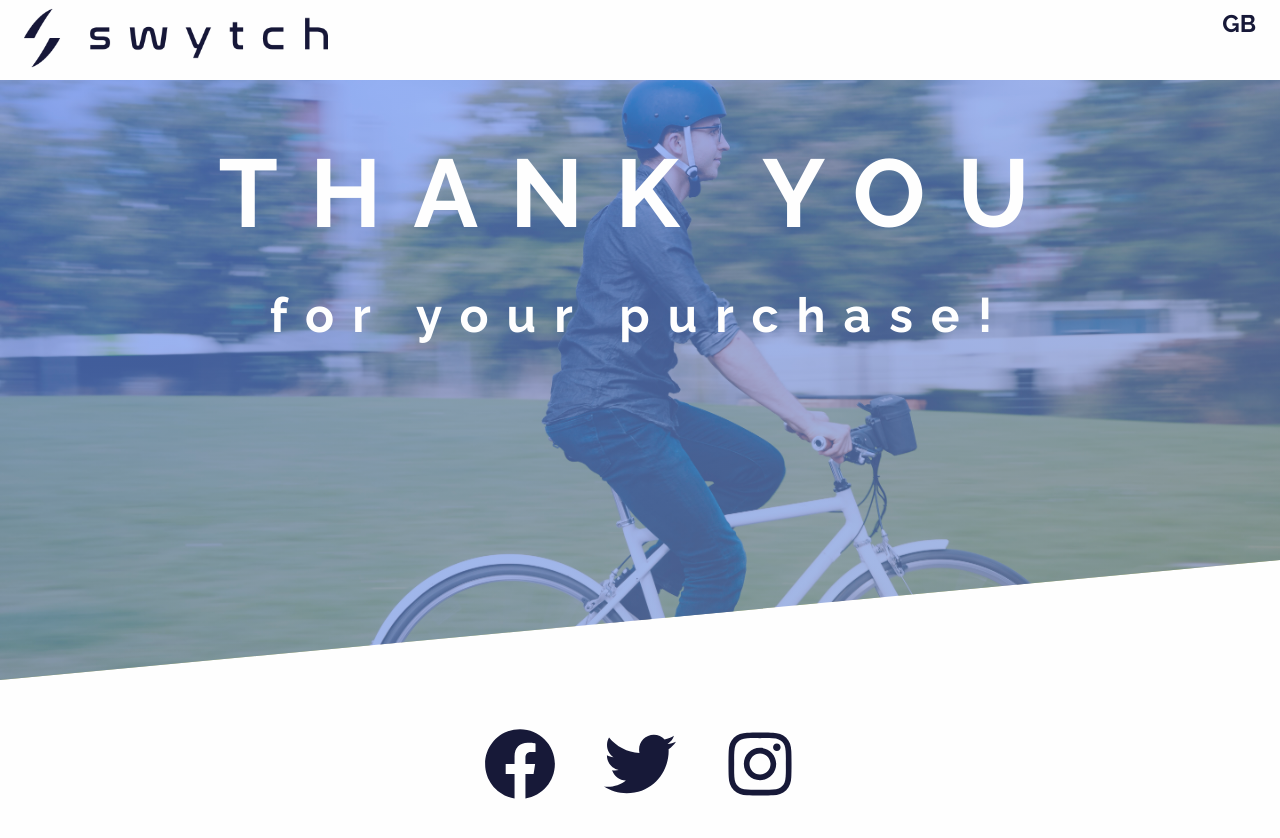
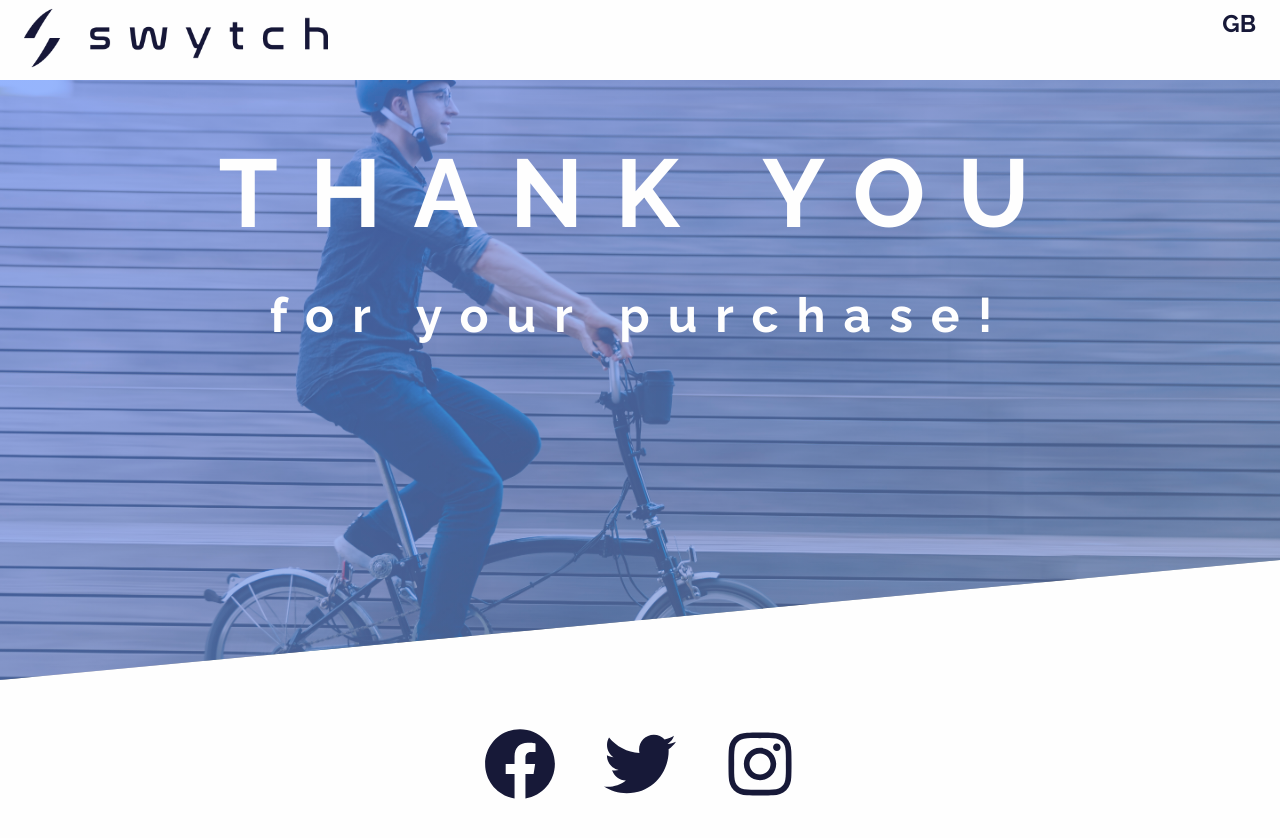
Before and after one commit to alteredco/mini_project, a React (Create React App) app: page /paid in a window 1280 px wide. Shown: the top 838 px of the page. Built offline with nearby package versions, Linux system fonts and the light colour scheme.

Commit message:
update styling

```diff
--- a/src/LandingPage.js
+++ b/src/LandingPage.js
@@ -5,6 +5,7 @@ import RtButton from './components/RtButton/RtButton';
 import Headline from './components/Headline/Headline';
 import Iframe from './components/Iframe/Iframe';
 import MainText from './components/MainText/MainText';
+import Card from './components/Card/Card';
 import Accordion from './components/Accordion/Accordion';
 import Footer from './components/Footer/Footer';
 import Countdown from './components/Countdown/Countdown';
@@ -36,8 +37,7 @@ function LandingPage() {
         </section>
         <section className="main--purchase__container">
         <MainText />
-        <h2>Order today for 50% off price</h2>
-        <h1>£399</h1>
+        <Card />
         <Countdown endDate="2020-08-01" />
         </section>
         <section className="main--payment__container" id="scrollTarget">
--- a/src/LandingPage.scss
+++ b/src/LandingPage.scss
@@ -1,6 +1,7 @@
 @import "./constants.scss";
 
 .main__container {
+  margin-bottom: 4vh;
   @include fade-in;
   &h1 {
     color: $titleColor;
--- a/src/PaidPage.scss
+++ b/src/PaidPage.scss
@@ -7,7 +7,7 @@
       rgba(78, 131, 255, 0.6),
       rgba(110, 137, 199, 0.6)
     ),
-    url("./assets/AM5A3980.jpg");
+    url("./assets/AM5A4094.jpg");
   background-size: cover;
   clip-path: polygon(0 0, 100% 0, 100% 70vh, 0% 100%);
   position: relative;
--- a/src/components/Card/Card.js
+++ b/src/components/Card/Card.js
@@ -1,7 +1,12 @@
 import React from 'react';
 
 const Card = () => {
-
+  return (
+  <section className="deal__container">
+    <h2>Order today for 50% off price</h2>
+    <h1>£399</h1>
+</section>
+  );
 }
 
 export default Card;
--- a/src/components/Card/Card.scss
+++ b/src/components/Card/Card.scss
@@ -1 +1,5 @@
 @import "../../constants.scss";
+
+.deal__container {
+  color: $titleColor;
+}
--- a/src/components/LandingImage/LandingImage.js
+++ b/src/components/LandingImage/LandingImage.js
@@ -1,5 +1,5 @@
 import React from 'react';
-import MainImg from '../../assets/universal-ebike-kit-1.jpg';
+import MainImg from '../../assets/Handlebar_GIF_3.gif';
 import './LandingImage.scss';
 
 const LandingImage = ()=> {
```
Also changed, not shown: src/assets/AM5A4094.jpg (added), src/assets/Handlebar_GIF_3.gif (added).
